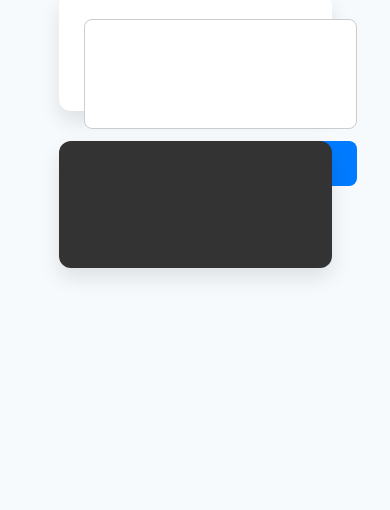
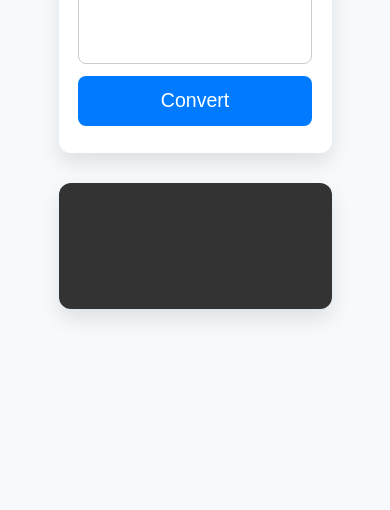
Before and after one commit to Haron254-Byte/Roman-Numeral-Converter, a plain HTML site: page index.html in a window 390 px wide. Shown: the part 334-844 px from the top of the page. Drawn offline with Linux system fonts and the light colour scheme.

Commit message:
Update styles.css

```diff
--- a/styles.css
+++ b/styles.css
@@ -114,20 +114,38 @@ button:active {
   box-shadow: 0 10px 30px rgba(0, 0, 0, 0.2);
 }
 
-@media (max-width: 1200px) {
+@media (max-width: 768px) {
   body {
+
     padding: 10px;
   }
+   button{
 
-  input, button {
+  width: 60vw;
+  height: 6vh;
+
+   }
+
+  input {
+   width: 60vw;
+  height: 10vh;
+  }
+
+  #output{
+    font-size: 6vw;
+  height: 15vh;
+  }
+  .inputs{
+    height: 30vh;
+    display: flex;
+    flex-direction: column;
+    align-items: center;
+    justify-content: center;
     width: 70vw;
 
   }
-  #output,.inputs{
-    width: 70vw;
-  }
 
-  h1, h3 {
+  h1, h3,button {
     font-size: 5vw;
   }
 }
```
